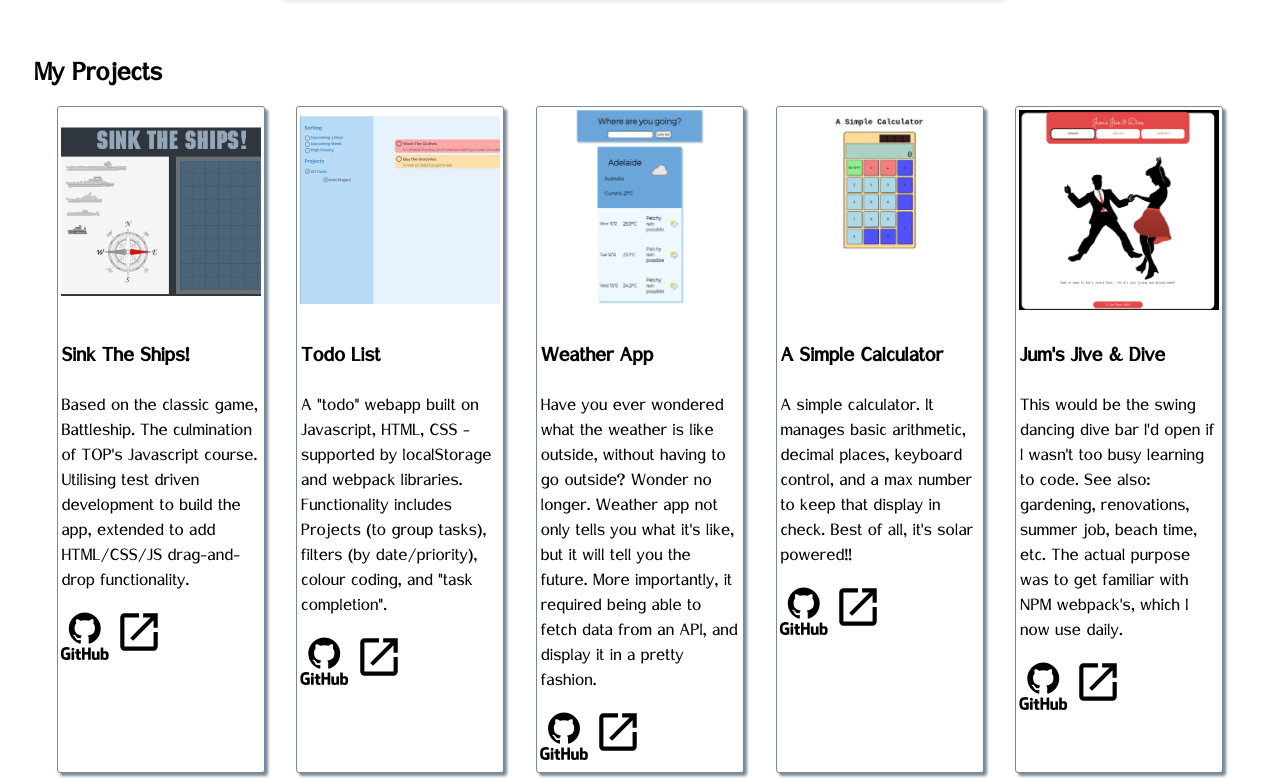
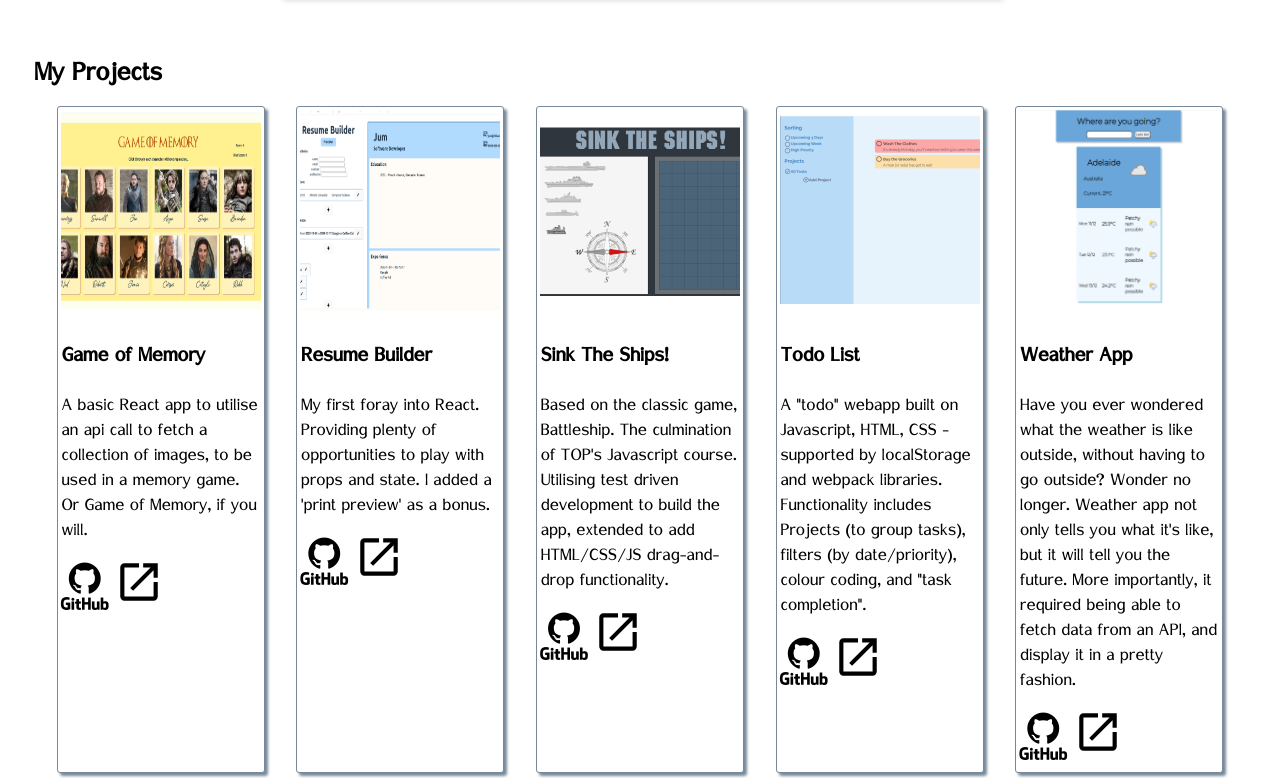
Before and after one commit to justjum/jum-portfolio, a plain HTML site: page index.html in a window 1280 px wide. Shown: the part 865-1643 px from the top of the page. Drawn offline with nearby package versions, Linux system fonts and the light colour scheme.

Commit message:
Update portfolio to include React projects

```diff
--- a/index.html
+++ b/index.html
@@ -43,6 +43,22 @@
         <div class="container">
             <h2>My Projects</h2>
             <div class="projects">
+                <div class="project-card" id="memory-game-card">
+                    <img class="project-image" src="./images/memory-game.png" alt="Game of Memory preview">
+                    <h3>Game of Memory</h3>
+                    <p>A basic React app to utilise an api call to fetch a collection of images, to be used in a memory game.  Or Game of Memory, if you will.</p>
+                    <a href="https://github.com/justjum/memory-game" target="_blank"><i class="devicon-github-original-wordmark"></i></a>
+                    <a href="https://memory-game-2xii0f6hm-justjums-projects.vercel.app//" target="_blank"><img class="open-in-new" src="./images/open-in-new.svg" alt=""></a>
+
+                </div>
+                <div class="project-card" id="cv-application-card">
+                    <img class="project-image" src="./images/cv-application.png" alt="Resume Builder preview">
+                    <h3>Resume Builder</h3>
+                    <p>My first foray into React.  Providing plenty of opportunities to play with props and state.  I added a 'print preview' as a bonus.</p>
+                    <a href="https://github.com/justjum/cv-application/" target="_blank"><i class="devicon-github-original-wordmark"></i></a>
+                    <a href="https://cv-application-qr4v.vercel.app/" target="_blank"><img class="open-in-new" src="./images/open-in-new.svg" alt=""></a>
+
+                </div>
                 <div class="project-card" id="battleship-card">
                     <img class="project-image" src="./images/battleship.png" alt="Battleship game preview">
                     <h3>Sink The Ships!</h3>
```
Also changed, not shown: images/cv-application.png (added), images/memory-game.png (added).
